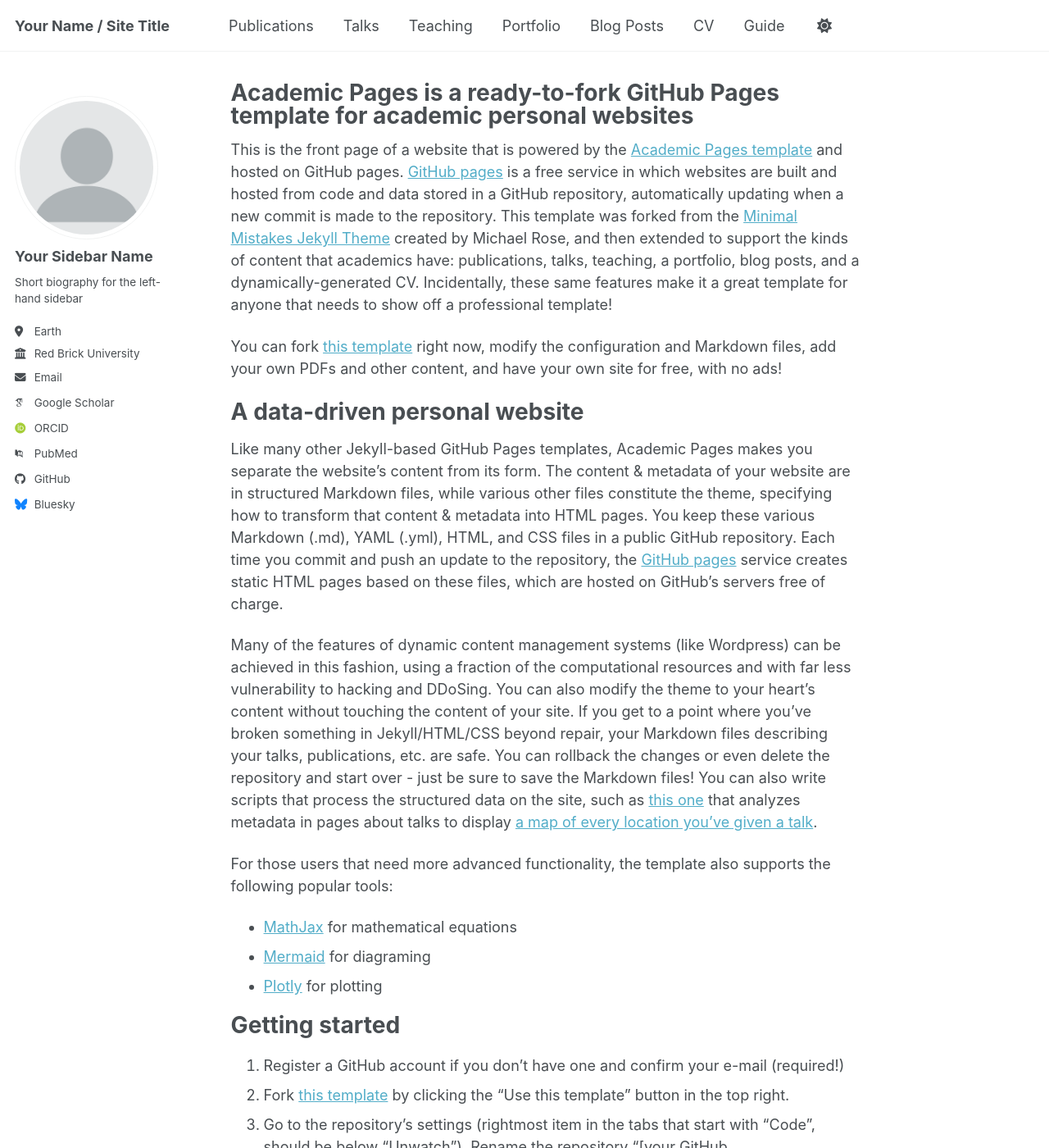
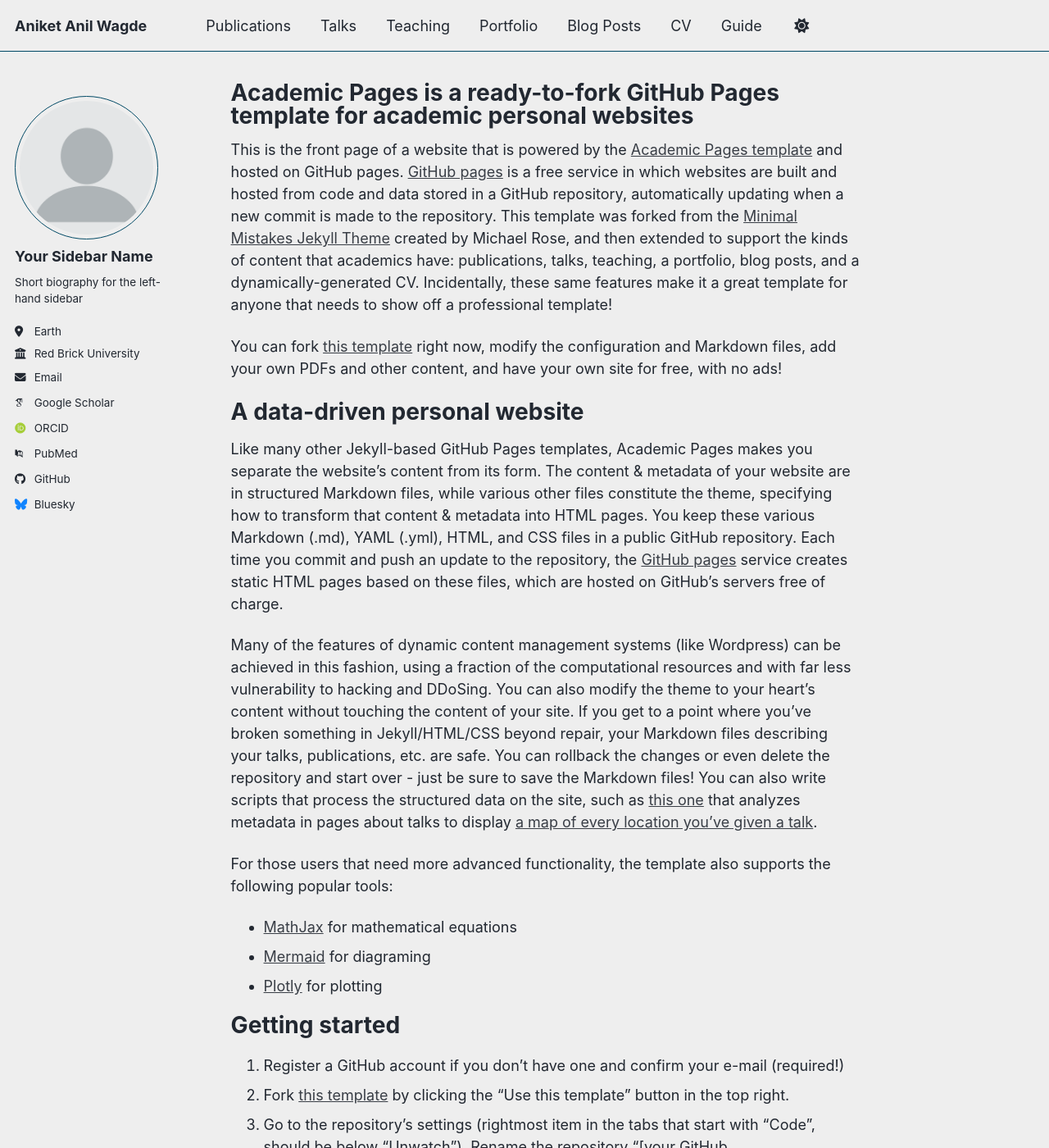
Before and after one commit to Swagget/Swagget.github.io, a Jekyll site: the page built from _pages/about.md, in a window 1280 px wide and 1400 px high. Shown: the whole window at 82% size. Built offline with Jekyll 4.4.1, drawn with Linux system fonts in a browser that asks for light colours; some web fonts are replaced; a script bundle is joined from its source files by our own code; library files that are not in the unit come from our copies.

Commit message:
Update site theme and title in config

```diff
--- a/_config.yml
+++ b/_config.yml
@@ -8,8 +8,8 @@
 
 # Basic Site Settings
 locale                   : "en-US"
-site_theme               : "default" # Currently available options are "default", "air"
-title                    : "Your Name / Site Title"
+site_theme               : "air" # Currently available options are "default", "air"
+title                    : "Aniket Anil Wagde"
 title_separator          : "-"
 name                     : &name "Your Name"
 description              : &description "Your Name's academic portfolio"   # Update this with a general description of your site, this is the default if not overridden by a page
```
